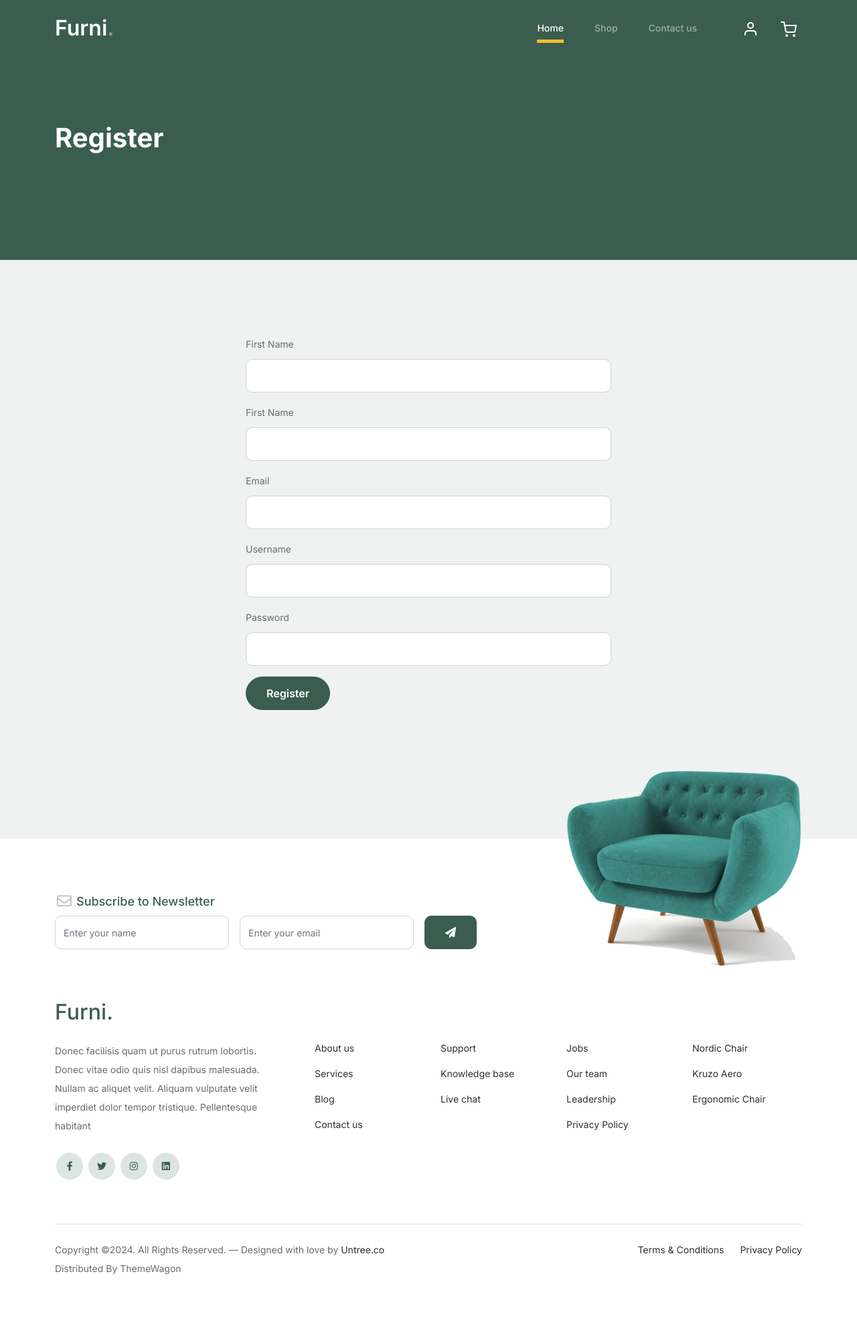
After one commit to Wazaaah/iBit_Soft_Project_1, a Django app: page /register in a window 1280 px wide. The commit adds this page. Shown: the whole page at 67% size. Run offline with Django 4.2, Linux system fonts and the light colour scheme; some libraries are stand-ins or nearby versions.

Commit message:
Numero Five

```diff
--- a/iBit_Soft_Project_1/marketplacepro/urls.py
+++ b/iBit_Soft_Project_1/marketplacepro/urls.py
@@ -10,5 +10,6 @@ urlpatterns = [
     path('thankyou', views.thankyou, name='thankyou'),
     path('login', views.login, name='login'),
     path('register', views.register, name='register'),
+    path('logout', views.logout, name='logout'),
 
 ]
--- a/iBit_Soft_Project_1/marketplacepro/views.py
+++ b/iBit_Soft_Project_1/marketplacepro/views.py
@@ -1,4 +1,7 @@
-from django.shortcuts import render
+from django.contrib.auth import authenticate, login as auth_login
+from django.shortcuts import render, redirect
+from django.contrib import messages
+from django.contrib.auth.models import User, auth
 
 
 # Create your views here.
@@ -27,8 +30,55 @@ def thankyou(request):
 
 
 def login(request):
+    if request.method == 'POST':
+        username = request.POST['username']
+        password = request.POST['password']
+
+        user = authenticate(request, username=username, password=password)
+        if user is not None:
+            auth_login(request, user)
+            return redirect('/')  # Redirect to the home page or another page
+        else:
+            messages.error(request, 'Invalid username or password')
+
     return render(request, 'login.html')
 
 
 def register(request):
+    if request.method == 'POST':
+        first_name = request.POST['first_name']
+        last_name = request.POST['last_name']
+        email = request.POST['email']
+        username = request.POST['username']
+        password = request.POST['password']
+
+        # Check if the username already exists
+        if User.objects.filter(username=username).exists():
+            messages.error(request, 'Username already exists')
+            return redirect('register')
+
+        # Check if the email already exists
+        if User.objects.filter(email=email).exists():
+            messages.error(request, 'Email already registered')
+            return redirect('register')
+
+        # Create the user
+        user = User.objects.create_user(
+            username=username,
+            password=password,
+            email=email,
+            first_name=first_name,
+            last_name=last_name
+        )
+
+        # Log the user in after registration
+        auth_login(request, user)
+        messages.success(request, f'Welcome {user.username}, your account has been created successfully!')
+        return redirect('login')
+
     return render(request, 'register.html')
+
+
+def logout(request):
+    auth.logout(request)
+    return redirect('/')
--- a/iBit_Soft_Project_1/templates/index.html
+++ b/iBit_Soft_Project_1/templates/index.html
@@ -49,8 +49,21 @@
 					</ul>
 
 					<ul class="custom-navbar-cta navbar-nav mb-2 mb-md-0 ms-5">
-						<li><a class="nav-link" href="login"><img src="{% static 'images/user.svg' %}"></a></li>
-						<li><a class="nav-link" href="cart"><img src="{% static 'images/cart.svg' %}"></a></li>
+                        {% if user.is_authenticated %}
+                             {% if user.is_superuser %}
+                             <li class="nav-item"><a class="nav-link">Hello, {{ user.first_name }}</a></li>
+                             <li><a class="nav-link" href="logout"><img src="{% static 'images/user.svg' %}"></a></li>
+                            {% else %}
+                            <li class="nav-item"><a class="nav-link">Hello, {{ user.first_name }}</a></li>
+                            <li><a class="nav-link" href="cart"><img src="{% static 'images/cart.svg' %}"></a></li>
+                            <li><a class="nav-link" href="logout"><img src="{% static 'images/user.svg' %}"></a></li>
+                            {% endif %}
+                        {% else %}
+                            <li><a class="nav-link" href="login"><img src="{% static 'images/user.svg' %}"></a></li>
+                            <li><a class="nav-link" href="cart"><img src="{% static 'images/cart.svg' %}"></a></li>
+                        {% endif %}
+{#						<li><a class="nav-link" href="login"><img src="{% static 'images/user.svg' %}"></a></li>#}
+{#						<li><a class="nav-link" href="cart"><img src="{% static 'images/cart.svg' %}"></a></li>#}
 					</ul>
 				</div>
 			</div>
--- /dev/null
+++ b/iBit_Soft_Project_1/templates/register.html
@@ -0,0 +1,62 @@
+{% extends 'index.html' %}
+
+{% load static %}
+{% static "images" as baseUrl %}
+
+{% block content %}
+    <!-- Start Hero Section -->
+    <div class="hero">
+        <div class="container">
+            <div class="row justify-content-between">
+                <div class="col-lg-5">
+                    <div class="intro-excerpt">
+                        <h1>Register</h1>
+                    </div>
+                </div>
+                <div class="col-lg-7"></div>
+            </div>
+        </div>
+    </div>
+    <!-- End Hero Section -->
+
+    <div class="untree_co-section before-footer-section">
+        <div class="container">
+            <div class="row justify-content-center">
+                <div class="col-md-6">
+                    {% if messages %}
+                        <div class="alert alert-danger">
+                            {% for message in messages %}
+                                {{ message }}
+                            {% endfor %}
+                        </div>
+                    {% endif %}
+                    <form method="POST" action="register">
+                        {% csrf_token %}
+                        <div class="mb-3">
+                            <label for="first_name" class="form-label">First Name</label>
+                            <input type="text" class="form-control" id="first_name" name="first_name" required>
+                        </div>
+                        <div class="mb-3">
+                            <label for="last_name" class="form-label">First Name</label>
+                            <input type="text" class="form-control" id="last_name" name="last_name" required>
+                        </div>
+                        <div class="mb-3">
+                            <label for="email" class="form-label">Email</label>
+                            <input type="email" class="form-control" id="email" name="email" required>
+                        </div>
+                        <div class="mb-3">
+                            <label for="username" class="form-label">Username</label>
+                            <input type="text" class="form-control" id="username" name="username" required>
+                        </div>
+                        <div class="mb-3">
+                            <label for="password" class="form-label">Password</label>
+                            <input type="password" class="form-control" id="password" name="password" required>
+                        </div>
+                        <button type="submit" class="btn btn-primary">Register</button>
+                    </form>
+                </div>
+            </div>
+        </div>
+    </div>
+
+{% endblock %}
```
Also changed, not shown: iBit_Soft_Project_1/templates/login.html (added, +53 -0 lines), iBit_Soft_Project_1/db.sqlite3.
